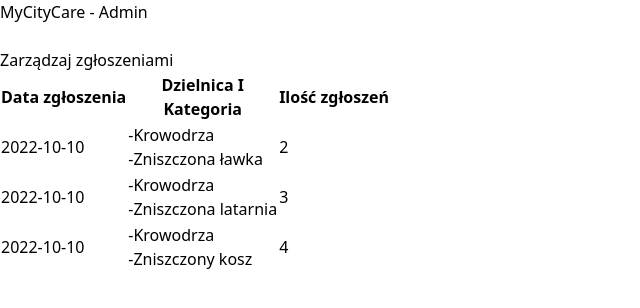
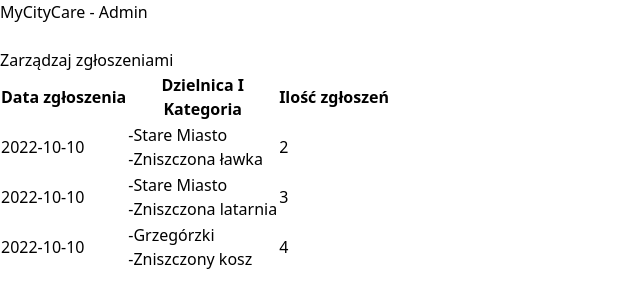
Before and after one commit to radoslawrolka/MyCityCare, a React (Vite) app in the folder frontend/: page /admin in a window 1280 px wide. Shown: the top 308 px of the page, without its empty margins (0-640 px from the left). Built offline with nearby package versions, Linux system fonts and the light colour scheme; no server answers.

Commit message:
front v4

```diff
--- a/frontend/src/components/Dropdown.jsx
+++ b/frontend/src/components/Dropdown.jsx
@@ -6,37 +6,37 @@ const Dropdown = ({isAdmin, shown}) => {
                     {shown==="map" &&
                         <li>
                             <a href={"/map"} className="block py-2 px-3 text-white bg-blue-700 rounded"
-                               aria-current="page">Map</a>
+                               aria-current="page">Mapa</a>
                         </li>
                     }
                     {shown !== "map" &&
                         <li>
                             <a href={"/map"} className="block py-2 px-3 rounded hover:bg-gray-100 bg-gray-800 border-gray-700 text-white"
-                               aria-current="page">Map</a>
+                               aria-current="page">Mapa</a>
                         </li>
                     }
                     {shown === "add" &&
                         <li>
                             <a href={"/add"} className="block py-2 px-3 text-white bg-blue-700 rounded"
-                               aria-current="page">Report</a>
+                               aria-current="page">Zgłoś</a>
                         </li>
                     }
                     {shown !== "add" &&
                         <li>
                             <a href={"/add"}
-                               className="block py-2 px-3 rounded hover:bg-gray-100 bg-gray-800 border-gray-700 text-white">Report</a>
+                               className="block py-2 px-3 rounded hover:bg-gray-100 bg-gray-800 border-gray-700 text-white">Zgłoś</a>
                         </li>
                     }
                     {isAdmin && shown === "admin" &&
                         <li>
                             <a href={"/admin"}
-                               className="block py-2 px-3 text-white bg-blue-700 rounded">Manage</a>
+                               className="block py-2 px-3 text-white bg-blue-700 rounded">Zarządzaj</a>
                         </li>
                     }
                     {isAdmin && shown !== "admin" &&
                         <li>
                             <a href={"/admin"}
-                               className="block py-2 px-3 rounded hover:bg-gray-100 bg-gray-800 border-gray-700 text-white">Manage</a>
+                               className="block py-2 px-3 rounded hover:bg-gray-100 bg-gray-800 border-gray-700 text-white">Zarządzaj</a>
                         </li>
                     }
                 </ul>
--- a/frontend/src/pages/AdminPage.jsx
+++ b/frontend/src/pages/AdminPage.jsx
@@ -16,7 +16,7 @@ const AdminPage = () => {
         { id: 1,
             position: [50.06221931833916, 19.937108686033973],
             data: {
-                district: "Krowodrza",
+                district: "Stare Miasto",
                 category: "Zniszczona ławka",
                 numberOfReports: 2,
                 date: "2022-10-10",
@@ -27,23 +27,23 @@ const AdminPage = () => {
         { id: 2,
             position: [50.06221931833916, 19.947108686033973],
             data: {
-                district: "Krowodrza",
+                district: "Stare Miasto",
                 category: "Zniszczona latarnia",
                 numberOfReports: 3,
                 date: "2022-10-10",
                 closedDate: null,
-                photo: "https://noweinfo.pl/wp-content/uploads/2020/09/Lawka-zniszczona.jpg"
+                photo: "https://24jgora.pl/static/files/gallery/146/561093_1544170181.jpg"
             }
         },
         { id: 3,
             position: [50.06221931833916, 19.957108686033973],
             data: {
-                district: "Krowodrza",
+                district: "Grzegórzki",
                 category: "Zniszczony kosz",
                 numberOfReports: 4,
                 date: "2022-10-10",
                 closedDate: "2022-11-10",
-                photo: "https://noweinfo.pl/wp-content/uploads/2020/09/Lawka-zniszczona.jpg"
+                photo: "https://d-art.ppstatic.pl/kadry/k/r/40/e8/578343c5d91d0_o_medium.jpg"
             }
         }
     ]
```
